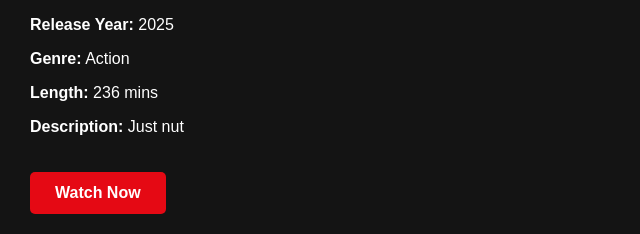
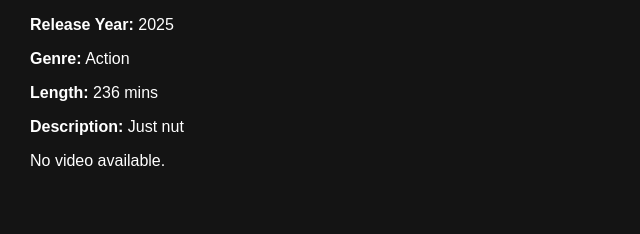
Before and after one commit to EMMMABK/NetflixClone, a Django app: page /movie/bbdb612b-3ed2-4e85-81d8-b3307e9199a7/ in a window 1280 px wide. Shown: the part 834-1068 px from the top of the page, without its empty margins (0-640 px from the left). After the commit the page ends 1000 px from the top, so only its background shows below. Run offline with Django 5.2, Linux system fonts and the light colour scheme; a user stored in the database is signed in; data comes from the database, SQL or seed files in the repository.

Commit message:
add Not available

```diff
--- a/NetflixApp/templates/NetflixApp/movie_detail.html
+++ b/NetflixApp/templates/NetflixApp/movie_detail.html
@@ -26,7 +26,14 @@
             </div>
 
             <div class="movie-video">
-                <a href="{{ movie.video_url }}" class="watch-btn" target="_blank">Watch Now</a>
+                {% if movie.video_file %}
+                    <video controls width="100%">
+                        <source src="{{ movie.video_file.url }}" type="video/mp4">
+                        Your browser does not support the video tag.
+                    </video>
+                {% else %}
+                    <p>No video available.</p>
+                {% endif %}
             </div>
         </div>
     </main>
```
